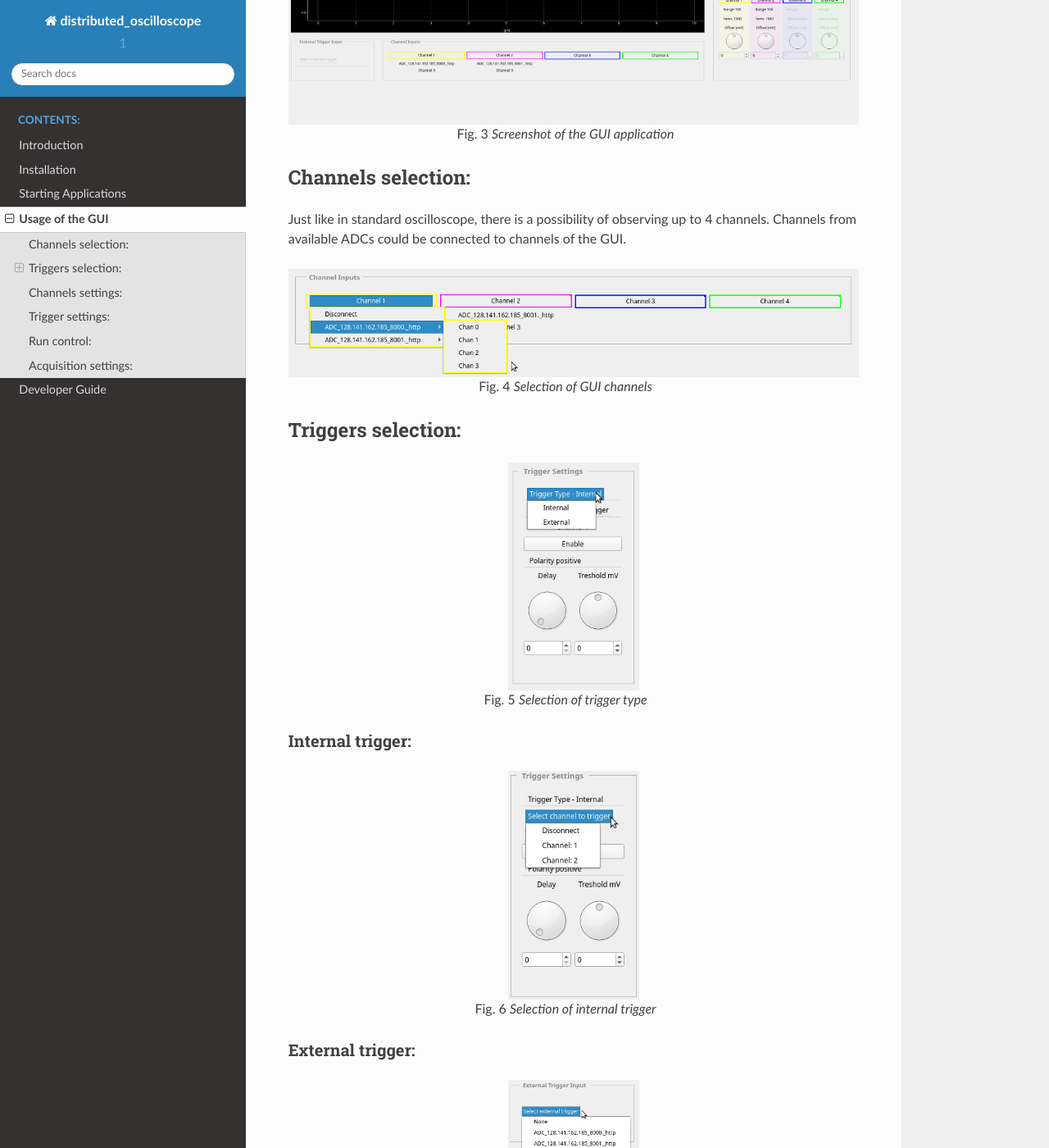
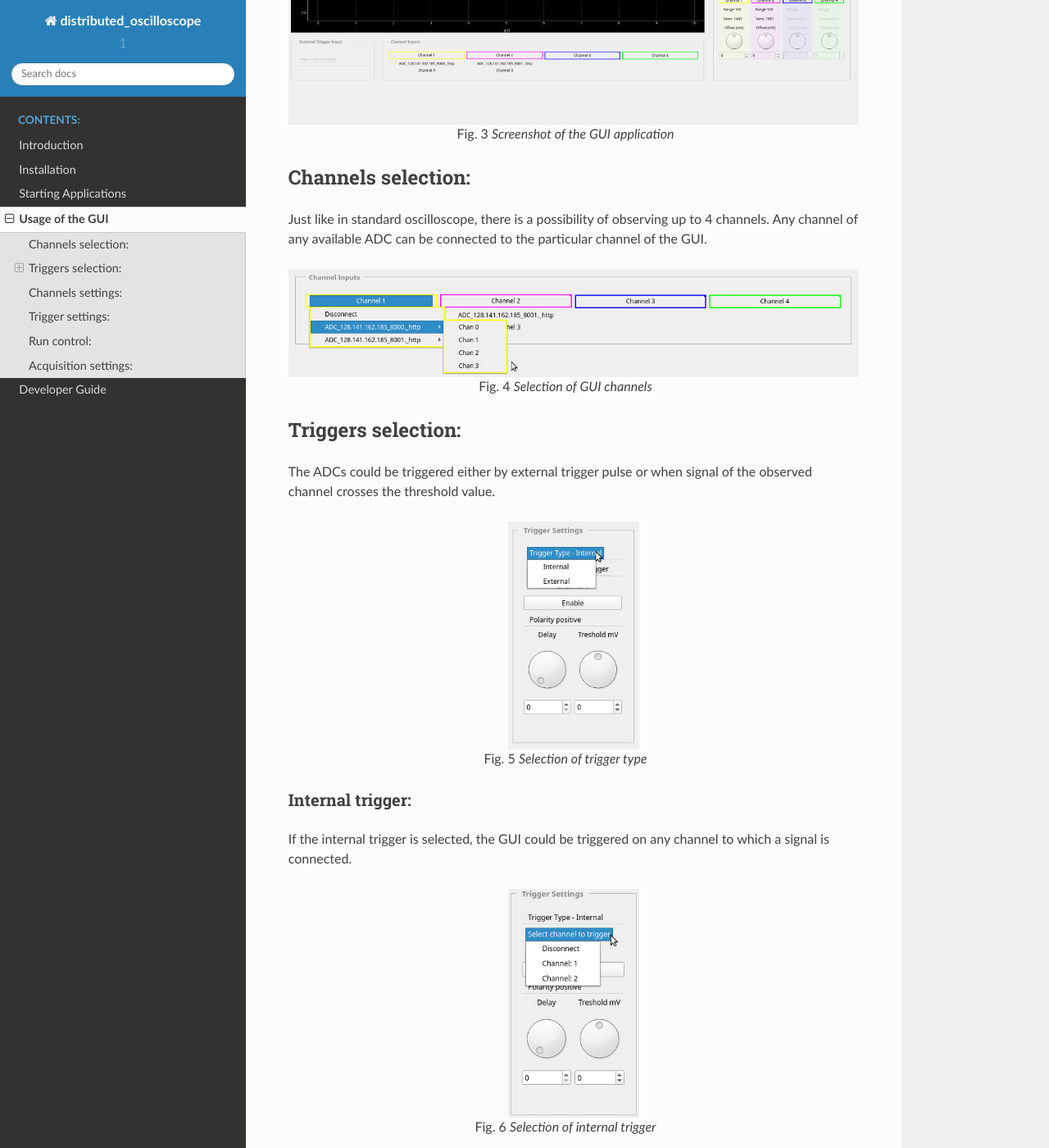
Before and after one commit to mmalczak/distributed-oscilloscope, a Sphinx documentation site: the page built from documentation/sphinx/usage.rst, in a window 1280 px wide and 1400 px high, scrolled down 479 px. Shown: the whole window at 82% size. Built offline with Sphinx 7.4.7 and the Read the Docs theme 2.0.0, drawn with Linux system fonts in a browser that asks for light colours; some of the changed text lies outside the part shown.

Commit message:
docs: added explanatino of the GUI features

```diff
--- a/documentation/sphinx/usage.rst
+++ b/documentation/sphinx/usage.rst
@@ -19,7 +19,7 @@ The GUI application is presented in :numref:`fig_gui`.
 Channels selection:
 ------------------
 
-Just like in standard oscilloscope, there is a possibility of observing up to 4 channels. Channels from available ADCs could be connected to channels of the GUI.
+Just like in standard oscilloscope, there is a possibility of observing up to 4 channels. Any channel of any available ADC can be connected to the particular channel of the GUI.
 
 .. figure:: graphics/GUI_channels_selection.png
    :name: fig_gui_chann_sel
@@ -35,6 +35,8 @@ Just like in standard oscilloscope, there is a possibility of observing up to 4
 Triggers selection:
 -----------------
 
+The ADCs could be triggered either by external trigger pulse or when signal of the observed channel crosses the threshold value.
+
 .. figure:: graphics/GUI_triggers_selection.png
    :name: fig_gui_trigg_sel
    :width: 120pt
@@ -49,6 +51,8 @@ Triggers selection:
 Internal trigger:
 ^^^^^^^^^^^^^^^^
 
+If the internal trigger is selected, the GUI could be triggered on any channel to which a signal is connected.
+
 .. figure:: graphics/GUI_internal_trigger.png
    :name: fig_gui_int_trigg
    :width: 120pt
@@ -62,6 +66,8 @@ Internal trigger:
 
 External trigger:
 ^^^^^^^^^^^^^^^^
+
+If the external trigger is selected, the GUI could be triggered by the external trigger input of any connected ADC.
 
 .. figure:: graphics/GUI_external_trigger.png
    :name: fig_gui_ext_trigg
@@ -91,6 +104,12 @@ Channels settings:
 
 Trigger settings:
 ----------------
+
+Currently available trigger settings are following:
+
+* polarity
+* delay
+* threshold (in case of internal trigger)
 
 .. figure:: graphics/GUI_trigger_settings.png
    :name: fig_gui_trigg_sett
@@ -120,6 +144,8 @@ Run control:
 Acquisition settings:
 --------------------
 
+Acquisition settings allow to modify the acquisition time and position of the trigger. Position of the trigger is given in percentage of the acquisition time.
+
 .. figure:: graphics/GUI_acquisition_settings.png
    :name: fig_gui_acq_set
    :width: 120pt
```
Also changed, not shown: other parts of documentation/sphinx/usage.rst (+12 -9 lines).
